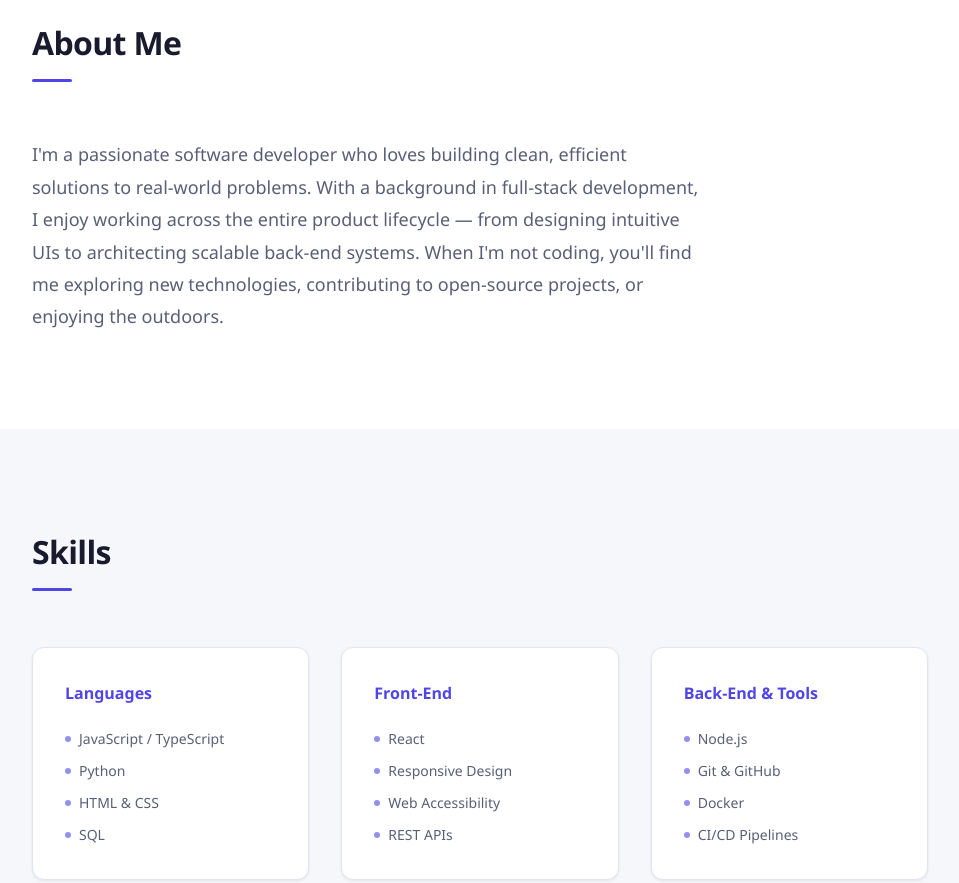
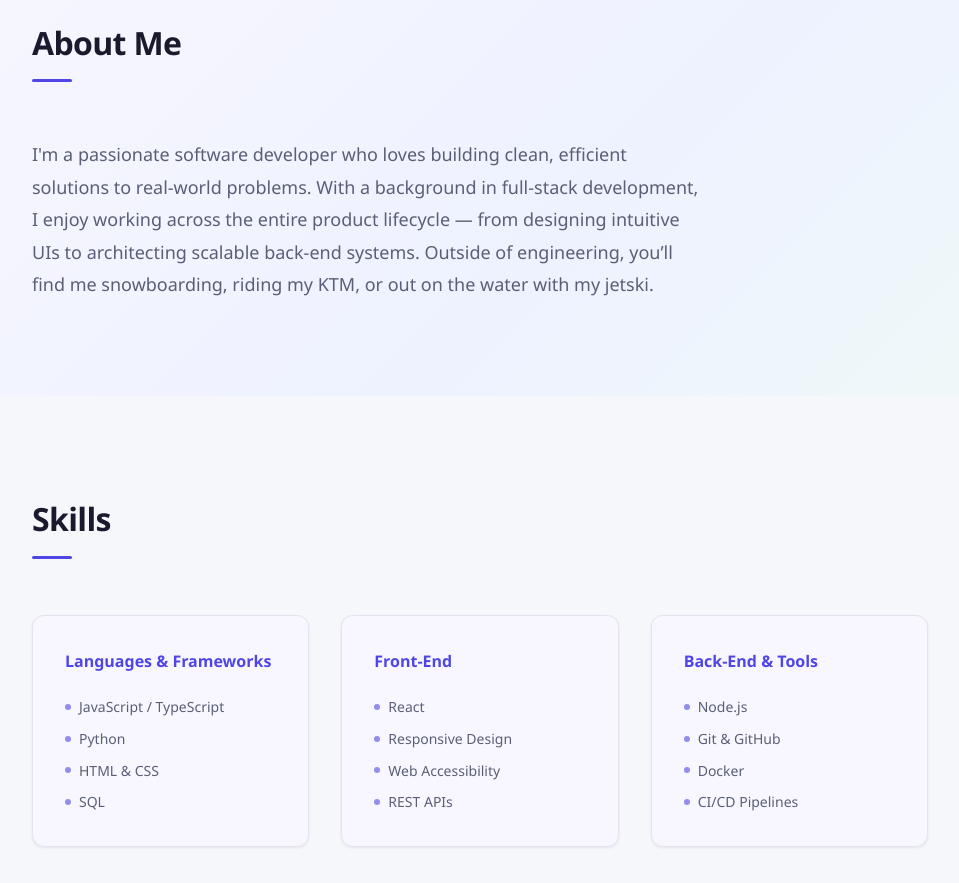
Before and after one commit to DaveHatz23/DaveHatz, a plain HTML site: page index.html in a window 1280 px wide. Shown: the part 880-1763 px from the top of the page, without its empty margins (160-1119 px from the left). Drawn offline with Linux system fonts and the light colour scheme.

Commit message:
Added favicon

```diff
--- a/css/style.css
+++ b/css/style.css
@@ -5,7 +5,7 @@
 
 /* ---------- Custom properties ---------- */
 :root {
-  --clr-bg: #ffffff;
+  --clr-bg: #f8f7ff;
   --clr-bg-alt: #f5f7fa;
   --clr-text: #1a1a2e;
   --clr-text-muted: #5a5f77;
@@ -67,6 +67,8 @@ body {
   font-size: var(--fs-base);
   color: var(--clr-text);
   background-color: var(--clr-bg);
+  background-image: linear-gradient(135deg, #f8f7ff 0%, #eef2ff 50%, #f0fdf4 100%);
+  background-attachment: fixed;
   line-height: 1.7;
   -webkit-font-smoothing: antialiased;
 }
--- a/index.html
+++ b/index.html
@@ -5,6 +5,7 @@
     <meta name="viewport" content="width=device-width, initial-scale=1.0" />
     <meta name="description" content="Dave Hatz — Personal Website" />
     <title>Dave Hatz</title>
+    <link rel="icon" type="image/png" href="DaveAvatarSmall.png" />
     <link rel="stylesheet" href="css/style.css" />
   </head>
   <body>
@@ -105,9 +106,7 @@
             efficient solutions to real-world problems. With a background in
             full-stack development, I enjoy working across the entire product
             lifecycle — from designing intuitive UIs to architecting scalable
-            back-end systems. When I'm not coding, you'll find me exploring new
-            technologies, contributing to open-source projects, or enjoying the
-            outdoors.
+            back-end systems.  Outside of engineering, you’ll find me snowboarding, riding my KTM, or out on the water with my jetski.
           </p>
         </div>
       </section>
@@ -118,7 +117,7 @@
           <h2 class="section-title">Skills</h2>
           <div class="skills-grid">
             <div class="skill-category">
-              <h3 class="skill-category-title">Languages</h3>
+              <h3 class="skill-category-title">Languages & Frameworks</h3>
               <ul class="skill-list">
                 <li>JavaScript / TypeScript</li>
                 <li>Python</li>
@@ -156,7 +155,7 @@
             Whether you have a project in mind, a question, or just want to
             connect — my inbox is always open.
           </p>
-          <a href="mailto:dave@example.com" class="btn btn-primary"
+          <a href="mailto:davidhatz@gmail.com" class="btn btn-primary"
             >Say Hello</a
           >
         </div>
```
Also changed, not shown: DaveAvatarSmall.png (added).
